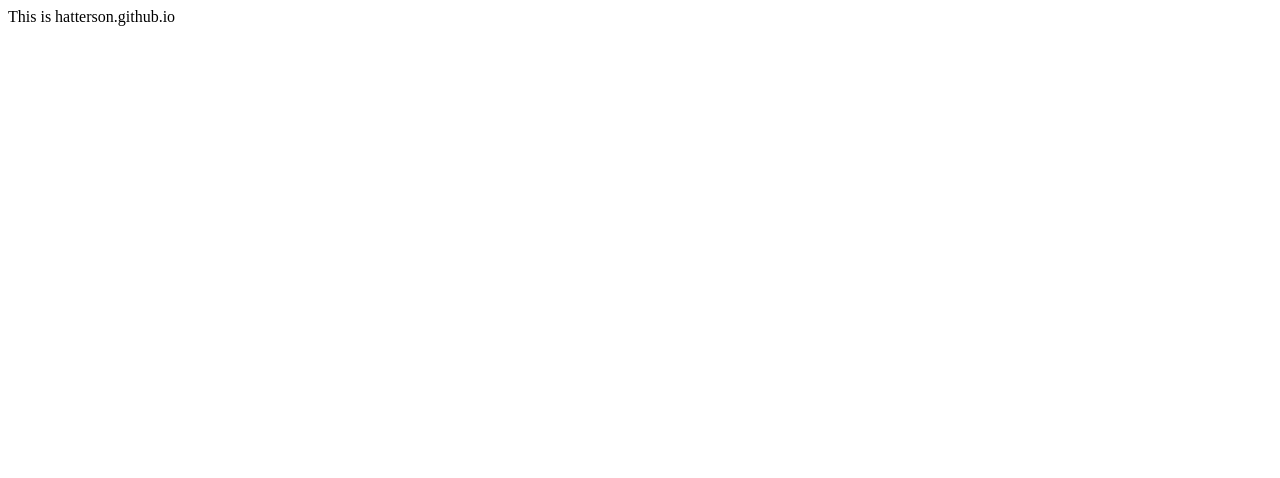
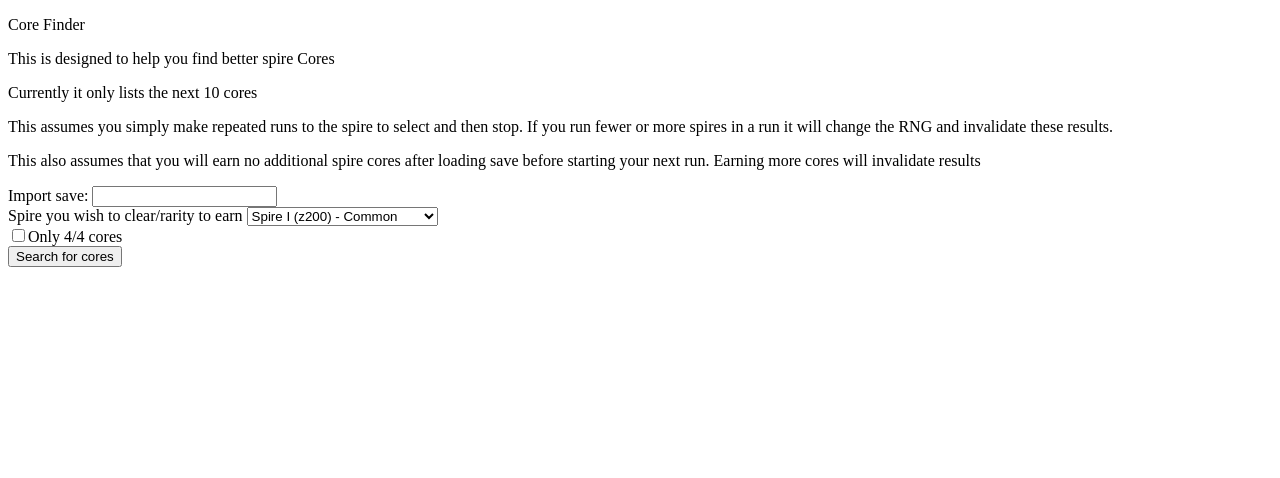
Before and after one commit to hatterson/hatterson.github.io, a plain HTML site: page index.html in a window 1280 px wide. Drawn offline with Linux system fonts and the light colour scheme.

```diff
--- a/index.html
+++ b/index.html
@@ -1 +1,51 @@
-This is hatterson.github.io
+<!DOCTYPE html>
+<html>
+<head>
+	<link rel="stylesheet" href="styles.css">
+	<title>Core Searcher (5.8.0)</title>
+</head>
+<body>
+<p> Core Finder </p>
+
+<p> This is designed to help you find better spire Cores </p>
+<p> Currently it only lists the next 10 cores</p>
+<p> This assumes you simply make repeated runs to the spire to select and then stop. If you run fewer or more spires in a run it will change the RNG and invalidate these results.</p>
+<p> This also assumes that you will earn no additional spire cores after loading save before starting your next run. Earning more cores will invalidate results</p>
+
+<span>
+	Import save: <input type="text" id="saveInput" title="Paste save here"/><br>
+	<label for="spireChoice">Spire you wish to clear/rarity to earn</label>
+		<select name="spire" id="spireChoice" title="You must complete the spire to earn the core" onchange="setSpireToClear(this.value);">
+			<option value="1">Spire I (z200) - Common</option>
+			<option value="2">Spire II (z300) - Uncommon</option>
+			<option value="3">Spire III (z400) - Rare</option>
+			<option value="4">Spire IV (z500) - Epic</option>
+			<option value="5">Spire V (z600) - Legendary</option>
+			<option value="6">Spire VI (z700) - Magnificent</option>
+			<option value="7">Spire VII (z800) - Ethereal</option>
+		</select><br>
+
+	<input type="checkbox" id="onlyShowPerfectCores" title="If selected, this will only show cores with 4/4 mods">Only 4/4 cores</input><br>
+	<button type="button" id="coreSearchButton" title="Search for cores">
+							Search for cores</button>
+</span>
+	<div class="flex-container">
+		<script>
+            for (var i = 0; i <5; i++) {
+				document.write('<p id ="core' + i +'" ></p>');
+            }
+		</script>
+	</div>
+	<div class="flex-container">
+		<script>
+            for (var i = 5; i <10; i++) {
+				document.write('<p id ="core' + i +'" ></p>');
+            }
+		</script>
+	</div>
+</body>
+    <script src="lz-string.js"></script>
+	<script src="config.js"></script>
+	<script src="coreSearch.js"></script>
+
+</html>
```
